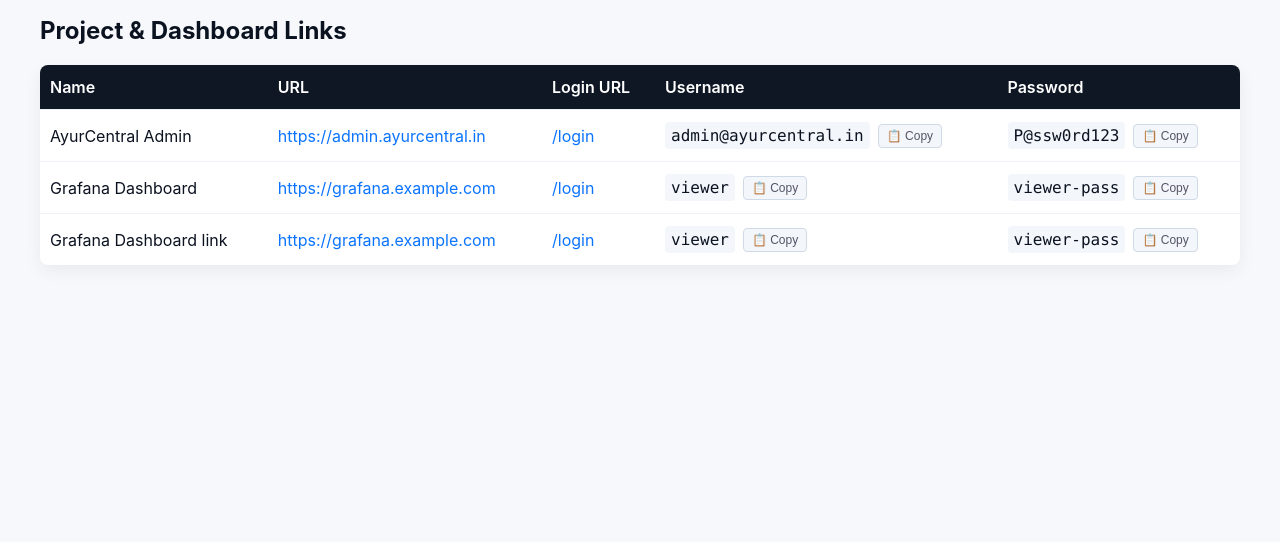
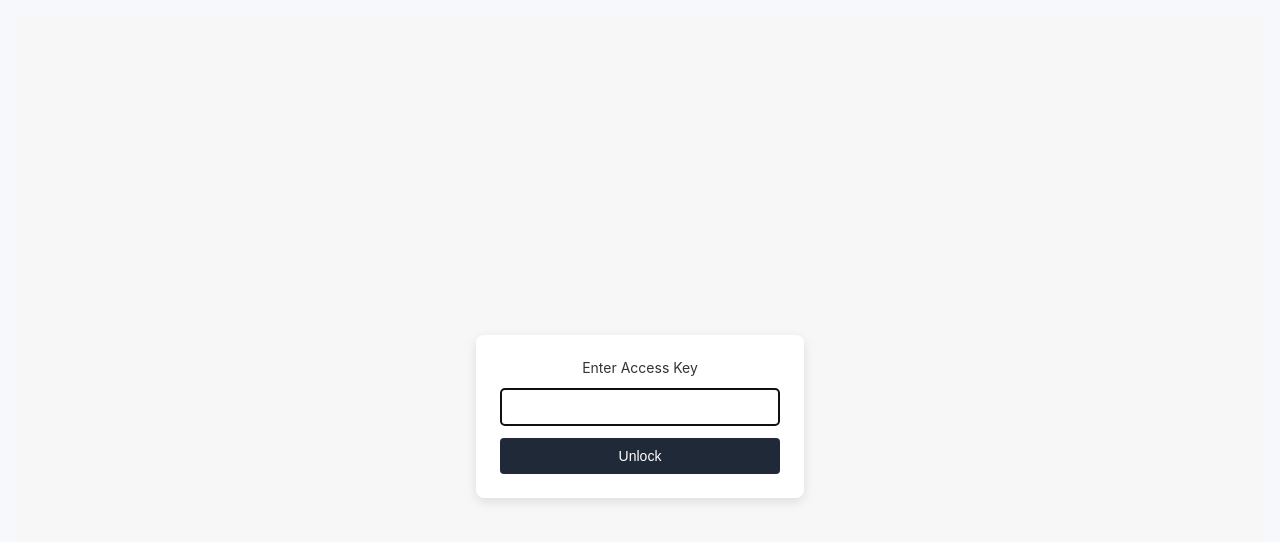
Before and after one commit to TomRoy488/project-dashboard-links, a React (Vite) app: page / in a window 1280 px wide. Shown: the top 542 px of the page. Built offline with nearby package versions, Linux system fonts and the light colour scheme.

Commit message:
password

```diff
--- a/package.json
+++ b/package.json
@@ -8,6 +8,7 @@
     "preview": "vite preview"
   },
   "dependencies": {
+    "crypto-js": "^4.2.0",
     "react": "^18.2.0",
     "react-dom": "^18.2.0"
   },
--- /dev/null
+++ b/src/PasswordGate.jsx
@@ -0,0 +1,88 @@
+import { useEffect, useState } from 'react';
+import SHA256 from 'crypto-js/sha256';
+
+const STORED_DIGEST = 'c1605f6b206dde29403205d78898c5be9dbab859c99ac2c451ec705cc17dcc2b';
+
+export default function PasswordGate({ children }) {
+  const [isCleared, setIsCleared] = useState(false);
+  const [entryField, setEntryField] = useState('');
+
+  useEffect(() => {
+    if (typeof window !== 'undefined' && window.localStorage.getItem('auth_perm') === '1') {
+      setIsCleared(true);
+    }
+  }, []);
+
+  const processGate = (event) => {
+    event.preventDefault();
+    const computed = SHA256(entryField).toString();
+
+    if (computed === STORED_DIGEST) {
+      window.localStorage.setItem('auth_perm', '1');
+      setIsCleared(true);
+    } else {
+      window.alert('Incorrect entry. Please try again.');
+      setEntryField('');
+    }
+  };
+
+  if (isCleared) {
+    return children;
+  }
+
+  return (
+    <div
+      style={{
+        minHeight: '100vh',
+        display: 'flex',
+        alignItems: 'center',
+        justifyContent: 'center',
+        backgroundColor: '#f7f7f7',
+      }}
+    >
+      <form
+        onSubmit={processGate}
+        style={{
+          display: 'flex',
+          flexDirection: 'column',
+          gap: '12px',
+          padding: '24px',
+          borderRadius: '8px',
+          backgroundColor: '#ffffff',
+          boxShadow: '0 4px 12px rgba(0, 0, 0, 0.1)',
+          minWidth: '280px',
+        }}
+      >
+        <label style={{ fontSize: '14px', color: '#333333', textAlign: 'center' }}>
+          Enter Access Key
+        </label>
+        <input
+          type="password"
+          value={entryField}
+          onChange={(event) => setEntryField(event.target.value)}
+          style={{
+            padding: '10px',
+            borderRadius: '4px',
+            border: '1px solid #cccccc',
+            fontSize: '14px',
+          }}
+          autoFocus
+        />
+        <button
+          type="submit"
+          style={{
+            padding: '10px',
+            borderRadius: '4px',
+            border: 'none',
+            backgroundColor: '#1f2937',
+            color: '#ffffff',
+            fontSize: '14px',
+            cursor: 'pointer',
+          }}
+        >
+          Unlock
+        </button>
+      </form>
+    </div>
+  );
+}
--- a/src/main.jsx
+++ b/src/main.jsx
@@ -1,10 +1,13 @@
 import React from 'react'
 import ReactDOM from 'react-dom/client'
 import App from './App.jsx'
+import PasswordGate from './PasswordGate.jsx'
 import './index.css'
 
 ReactDOM.createRoot(document.getElementById('root')).render(
   <React.StrictMode>
-    <App />
+    <PasswordGate>
+      <App />
+    </PasswordGate>
   </React.StrictMode>,
 )
```
Also changed, not shown: 1 other file (tests, documents, lock files or other folders).
